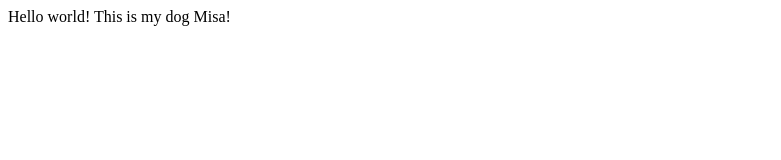
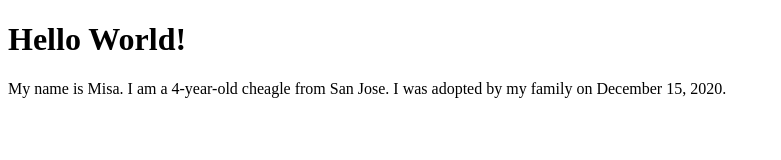
Before and after one commit to alee1053/Misa, a plain HTML site: page docs/index.html in a window 1280 px wide. Shown: the whole page, without its empty margins (0-781 px from the left). Drawn offline with Linux system fonts and the light colour scheme.

Commit message:
made changes

```diff
--- /dev/null
+++ b/docs/index.css
@@ -0,0 +1,4 @@
+body {
+    font-family: Arial, Helvetica, sans-serif;
+    color: gray;
+}
--- a/docs/index.html
+++ b/docs/index.html
@@ -4,9 +4,11 @@
     <meta charset="UTF-8">
     <meta http-equiv="X-UA-Compatible" content="IE=edge">
     <meta name="viewport" content="width=device-width, initial-scale=1.0">
-    <title>Document</title>
+    <title>Misa's World</title>
+    <link type="text/css" rel-="stylesheet" href="index.css" />
 </head>
 <body>
-    Hello world! This is my dog Misa!
+    <h1>Hello World!</h1>
+    <p>My name is Misa. I am a 4-year-old cheagle from San Jose. I was adopted by my family on December 15, 2020. </p>
 </body>
 </html>
```
